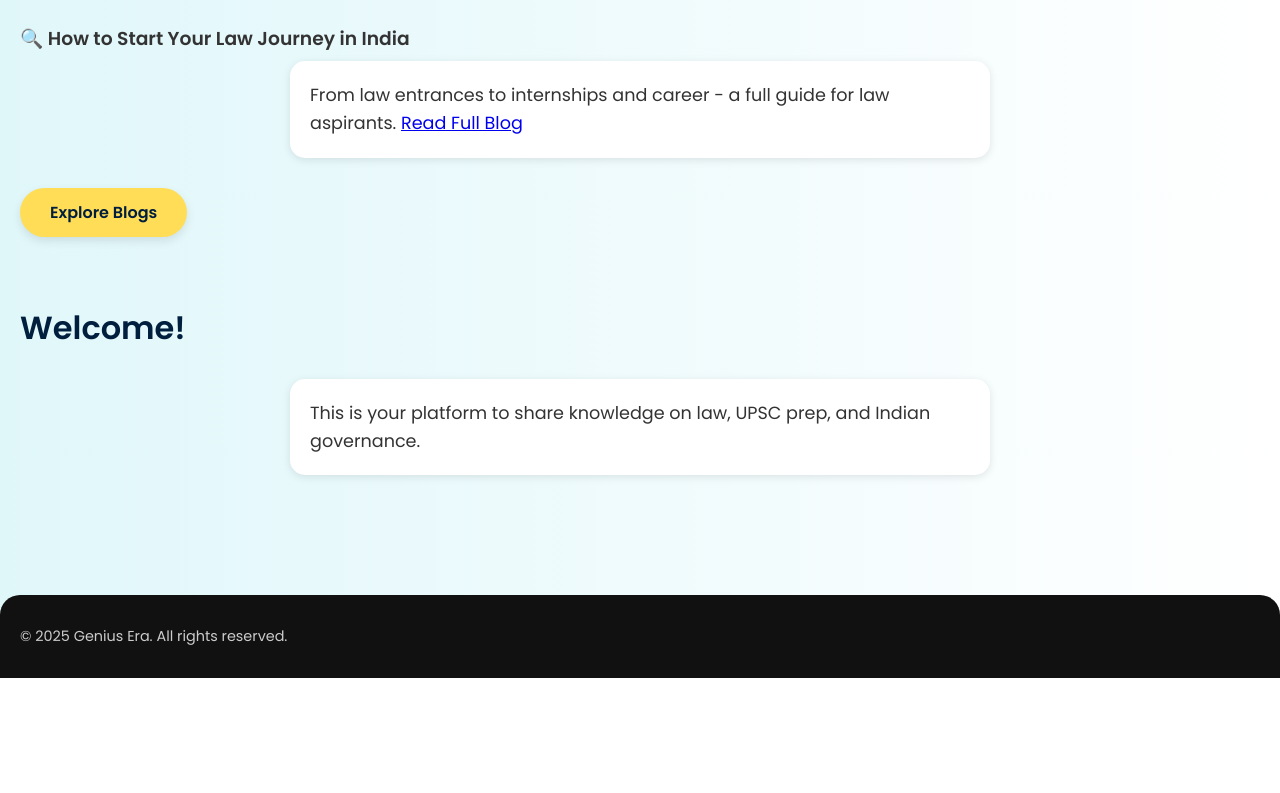
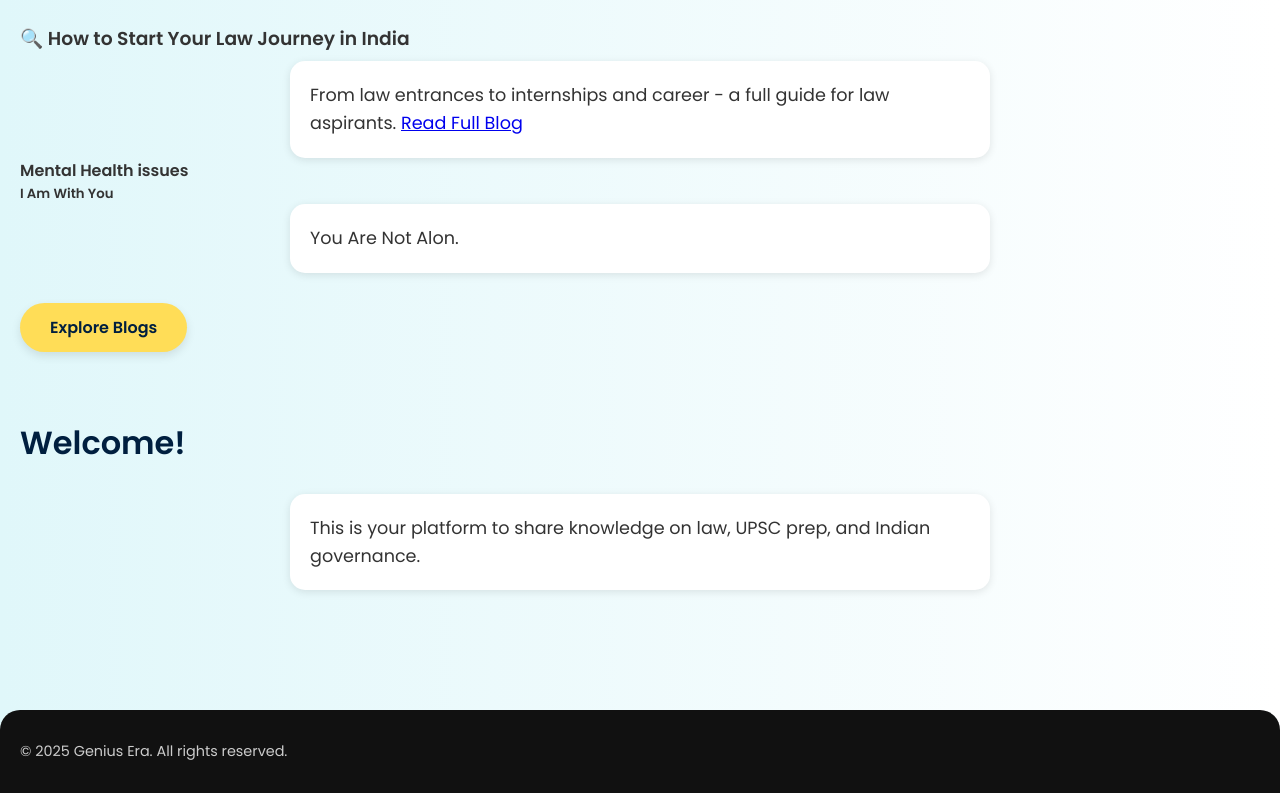
Before and after one commit to Genius2002Swapnil/Genius, a plain HTML site: page index.html in a window 1280 px wide. Shown: the part 1834-2627 px from the top of the page. Before the commit the page ends 2512 px from the top, so only its background shows below. Drawn offline with Linux system fonts and the light colour scheme.

Commit message:
Add files via upload

```diff
--- a/index.html
+++ b/index.html
@@ -62,6 +62,14 @@
       - a full guide for law aspirants.
       <a href="blog1.html">Read Full Blog</a>
     </p>
+    <h4>Mental Health issues</h4>
+    <article>
+      <h5>I Am With You</h5>
+      <p>
+        You Are Not Alon.
+        <a href="blog2.html"></a>
+      </p>
+    </article>
   </article>
 </section>
 <a href="#" class="main-btn">Explore Blogs</a>
```
